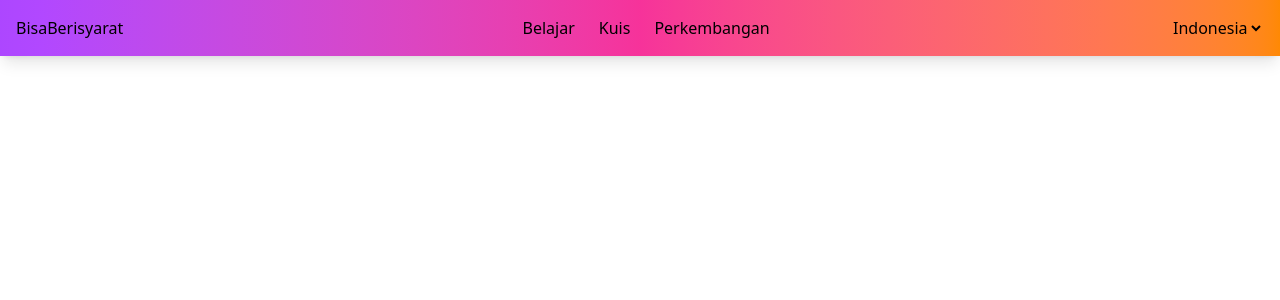
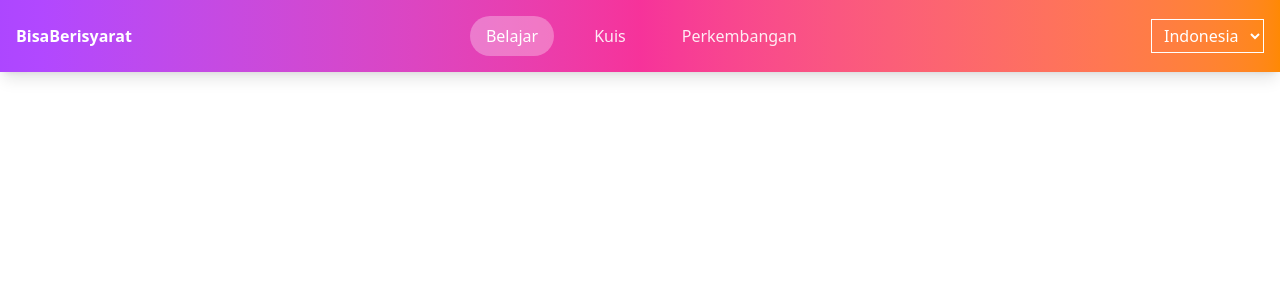
Before and after one commit to AminBadani/bisa-berisyarat, a React (Vite) app: page / in a window 1280 px wide. Shown: the top 300 px of the page. Built offline with nearby package versions, Linux system fonts and the light colour scheme.

Commit message:
membuat custom component untuk navbar

```diff
--- a/dist-electron/main.js
+++ b/dist-electron/main.js
@@ -17,15 +17,14 @@ function createWindow() {
       preload: path.join(__dirname$1, "preload.mjs")
     }
   });
+  win.maximize();
   win.webContents.on("did-finish-load", () => {
     win == null ? void 0 : win.webContents.send("main-process-message", (/* @__PURE__ */ new Date()).toLocaleString());
   });
   if (VITE_DEV_SERVER_URL) {
     win.loadURL(VITE_DEV_SERVER_URL);
-    win.maximize();
   } else {
     win.loadFile(path.join(RENDERER_DIST, "index.html"));
-    win.maximize();
   }
 }
 app.on("window-all-closed", () => {
--- a/src/App.tsx
+++ b/src/App.tsx
@@ -1,22 +1,9 @@
+import Navbar from "./components/Navbar"
+
 function App() {
   return (
     <>
-      <nav className='bg-linear-to-r from-purple-500 via-pink-500 to-orange-400 shadow-lg sticky top-0 z-50" role="navigation" aria-label="Main navigation"'>
-        <div className="container mx-auto px-4 py-4">
-          <div className="flex justify-between items-center">
-            <h3>BisaBerisyarat</h3>
-            <ul className="flex items-center gap-6">
-              <li><a href="#">Belajar</a></li>
-              <li><a href="#">Kuis</a></li>
-              <li><a href="#">Perkembangan</a></li>
-            </ul>
-            <select name="indonesia" id="indonesia">
-              <option value="indonesia">Indonesia</option>
-              <option value="english">English</option>
-            </select>
-          </div>
-        </div>
-      </nav>
+      <Navbar />
     </>
   )
 }
--- /dev/null
+++ b/src/components/Navbar.tsx
@@ -0,0 +1,30 @@
+function Navbar() {
+  return (
+    <nav className='bg-linear-to-r from-purple-500 via-pink-500 to-orange-400 shadow-lg sticky top-0 z-50" role="navigation" aria-label="Main navigation"'>
+
+      <div className="container mx-auto px-4 py-4">
+
+        <div className="flex justify-between items-center">
+
+          <h3 className="text-white font-bold">BisaBerisyarat</h3>
+
+          <ul className="flex items-center gap-6">
+            <li className="transition-all hover:scale-110 text-white bg-white/30 px-4 py-2 rounded-full"><a href="#">Belajar</a></li>
+            <li className="transition-all hover:scale-110  text-white/90 hover:text-white px-4 py-2"><a href="#">Kuis</a></li>
+            <li className="transition-all hover:scale-110 text-white/90 hover:text-white px-4 py-2"><a href="#">Perkembangan</a></li>
+          </ul>
+
+          <select name="bahasa" id="bahasa" className="text-white px-2 py-1 border bg-orange">
+            <option value="indonesia">Indonesia</option>
+            <option value="english">English</option>
+          </select>
+
+        </div>
+
+      </div>
+
+    </nav>
+  )
+}
+
+export default Navbar;
```
